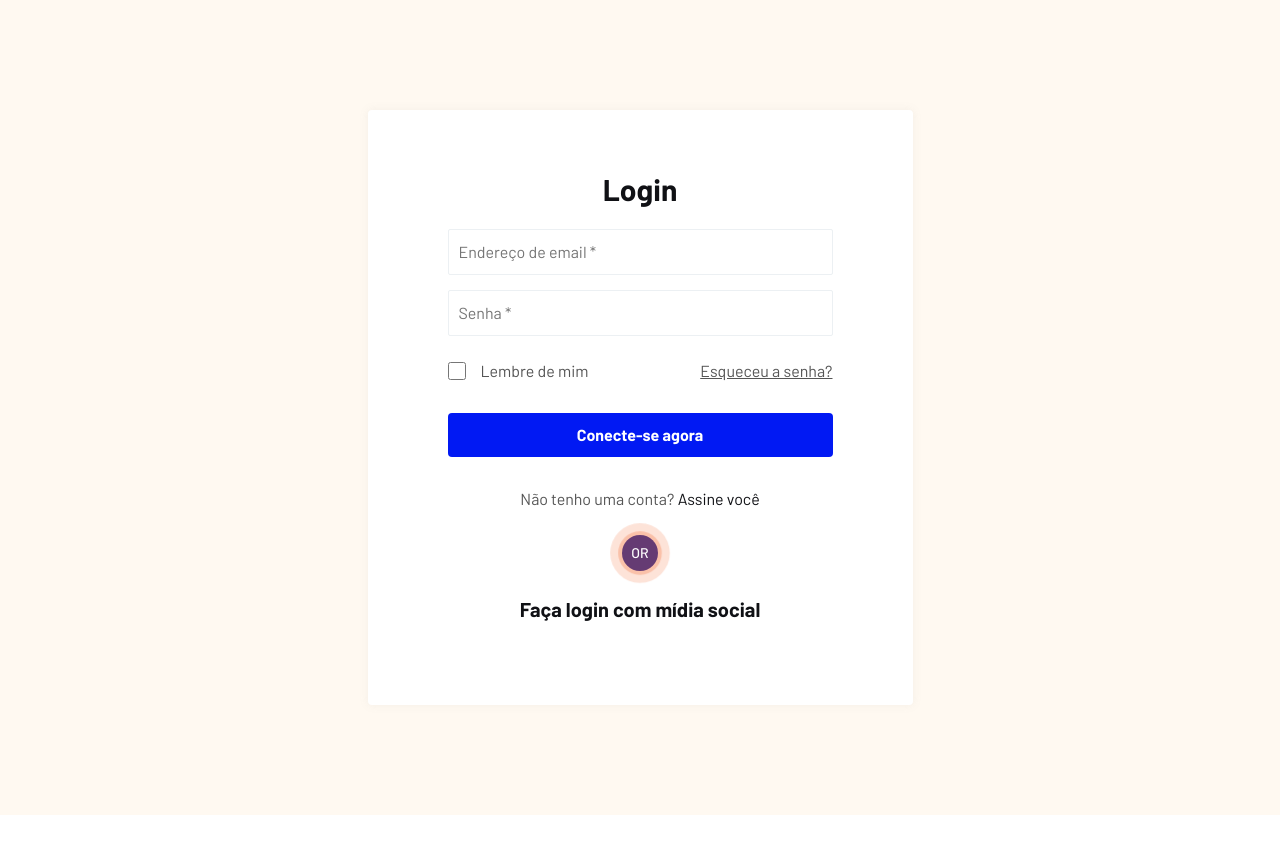
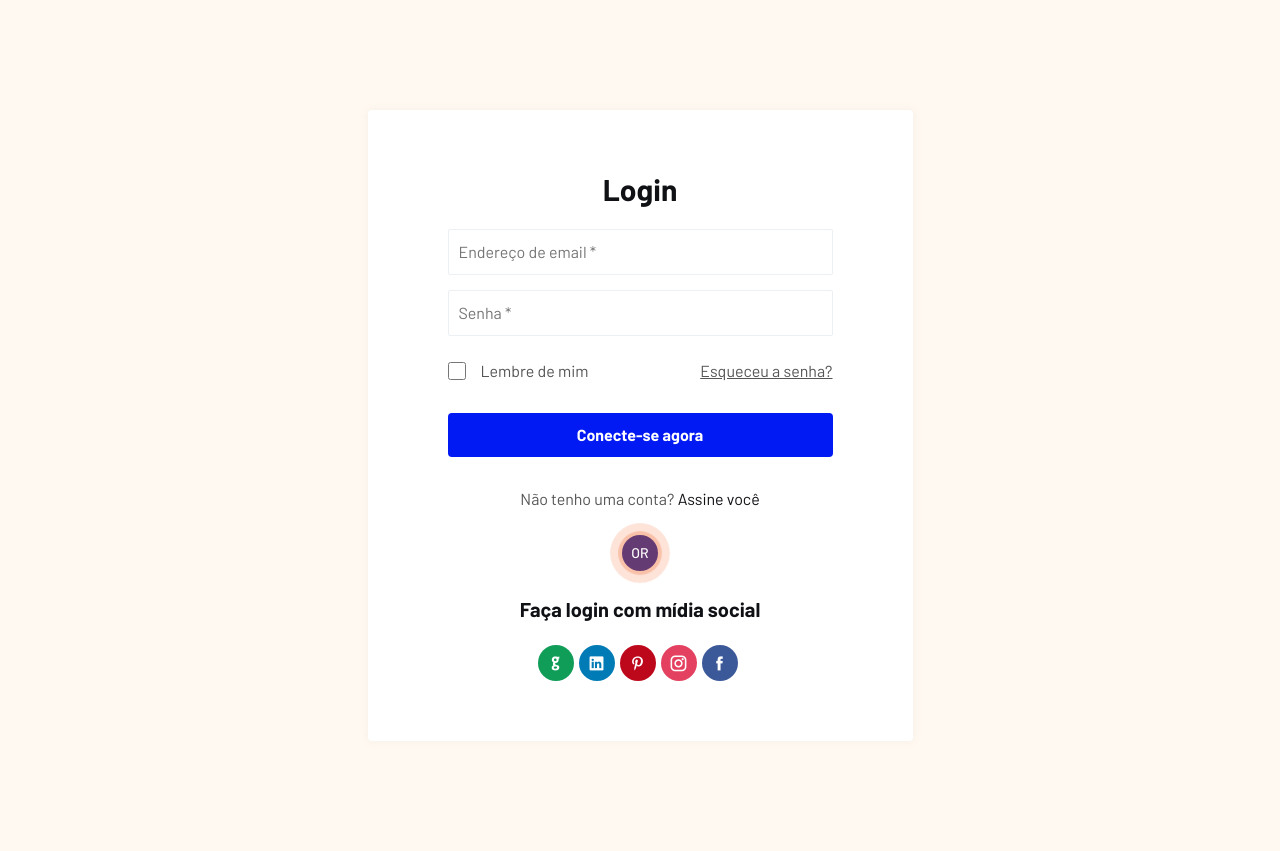
Before and after one commit to Pablo-jesuss/ecommerce-com-react, a React (Vite) app in the folder ecommerce/: page /login in a window 1280 px wide. Before the commit the page ends 815 px from the top, so only its background shows below. Built offline with nearby package versions, Linux system fonts and the light colour scheme; no server answers.

Commit message:
socialLogin

```diff
--- a/ecommerce/src/components/Login.jsx
+++ b/ecommerce/src/components/Login.jsx
@@ -79,7 +79,37 @@ const Login = () => {
 
               {/* social login */}
               <h5 className="subtitle">{socialTitle}</h5>
-              <ul className="lab-ul social-icons justify-content-center">{}</ul>
+              <ul className="lab-ul social-icons justify-content-center">
+                <li>
+                  <button className="github">
+                    <i className="icofont-github"></i>
+                  </button>
+                </li>
+
+                <li>
+                  <a href="/" className="linkedin">
+                    <i className="icofont-linkedin"></i>
+                  </a>
+                </li>
+
+                <li>
+                  <a href="/" className="pinterest">
+                    <i className="icofont-pinterest"></i>
+                  </a>
+                </li>
+
+                <li>
+                  <a href="/" className="instagram">
+                    <i className="icofont-instagram"></i>
+                  </a>
+                </li>
+
+                <li>
+                  <a href="/" className="facebook">
+                    <i className="icofont-facebook"></i>
+                  </a>
+                </li>
+              </ul>
             </div>
           </div>
         </div>
```
